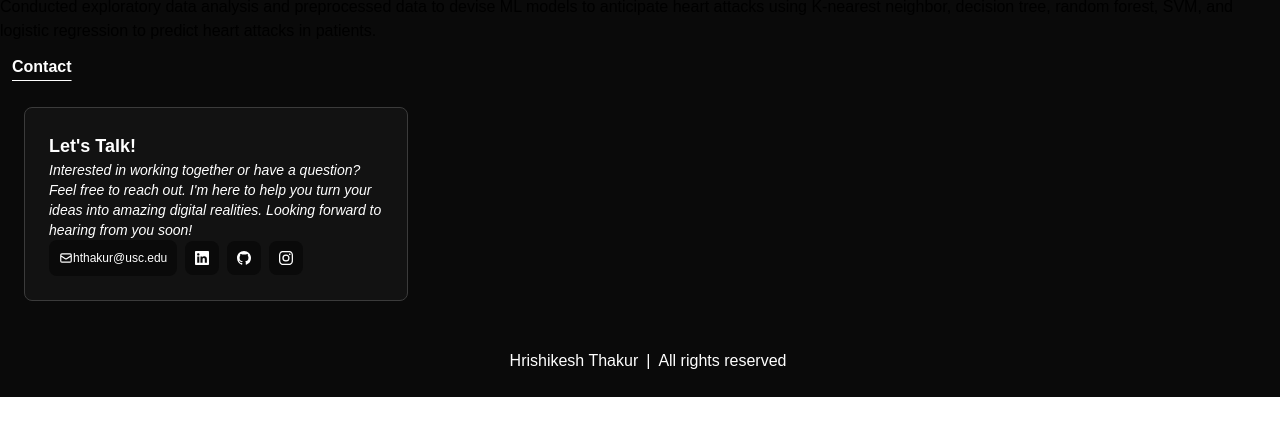
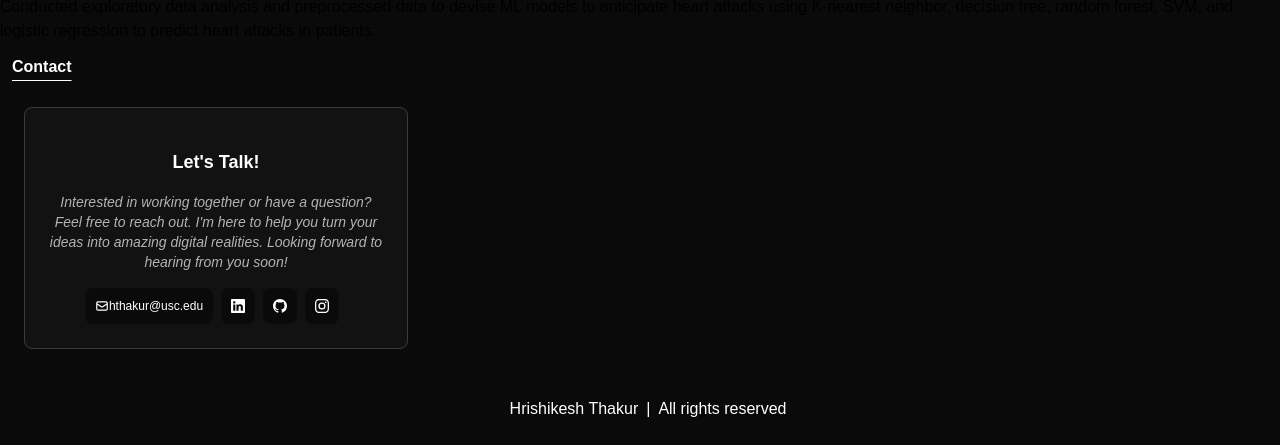
Before and after one commit to hrishikesh2708/portfolio, a React (Create React App) app: page / in a window 1280 px wide. Shown: the part 2215-2660 px from the top of the page. Before the commit the page ends 2612 px from the top, so only its background shows below. Built offline with nearby package versions, Linux system fonts and the light colour scheme; some icons are missing.

Commit message:
contact page styling fixed

```diff
--- a/src/components/Contact.js
+++ b/src/components/Contact.js
@@ -31,13 +31,13 @@ function Contact() {
         Contact
       </h4>
       <div className="block min-w-0 max-w-sm h-auto p-6 m-6 bg-shade-4 border border-shade-3 text-shade-1 rounded-lg flex flex-col">
-        <h1 className="text-lg font-bold flex flex-center">Let's Talk!</h1>
-        <p className="text-sm italic">
+        <h1 className="text-lg font-bold flex justify-center mt-4">Let's Talk!</h1>
+        <p className="text-sm italic subpixel-antialiased text-shade-2 text-center mt-4">
           Interested in working together or have a question? Feel free to reach
           out. I'm here to help you turn your ideas into amazing digital
           realities. Looking forward to hearing from you soon!
         </p>
-        <div>
+        <div className="flex justify-center mt-4">
           {content.map((element) => {
             return (
               <a
--- a/src/components/footer.js
+++ b/src/components/footer.js
@@ -6,7 +6,7 @@ function Footer() {
     <div className="flex items-center flex-col text-shade-1 p-6">
       <div className="flex items-center">
         <LiaCopyrightSolid className="stroke-2" />
-        <span className="font-light mr-2">Hrishikesh Thakur</span>
+        <span className="font-light mr-2 subpixel-antialiased">Hrishikesh Thakur</span>
         <span>|</span>
         <span className="font-light ml-2">All rights reserved</span>
       </div>
```
